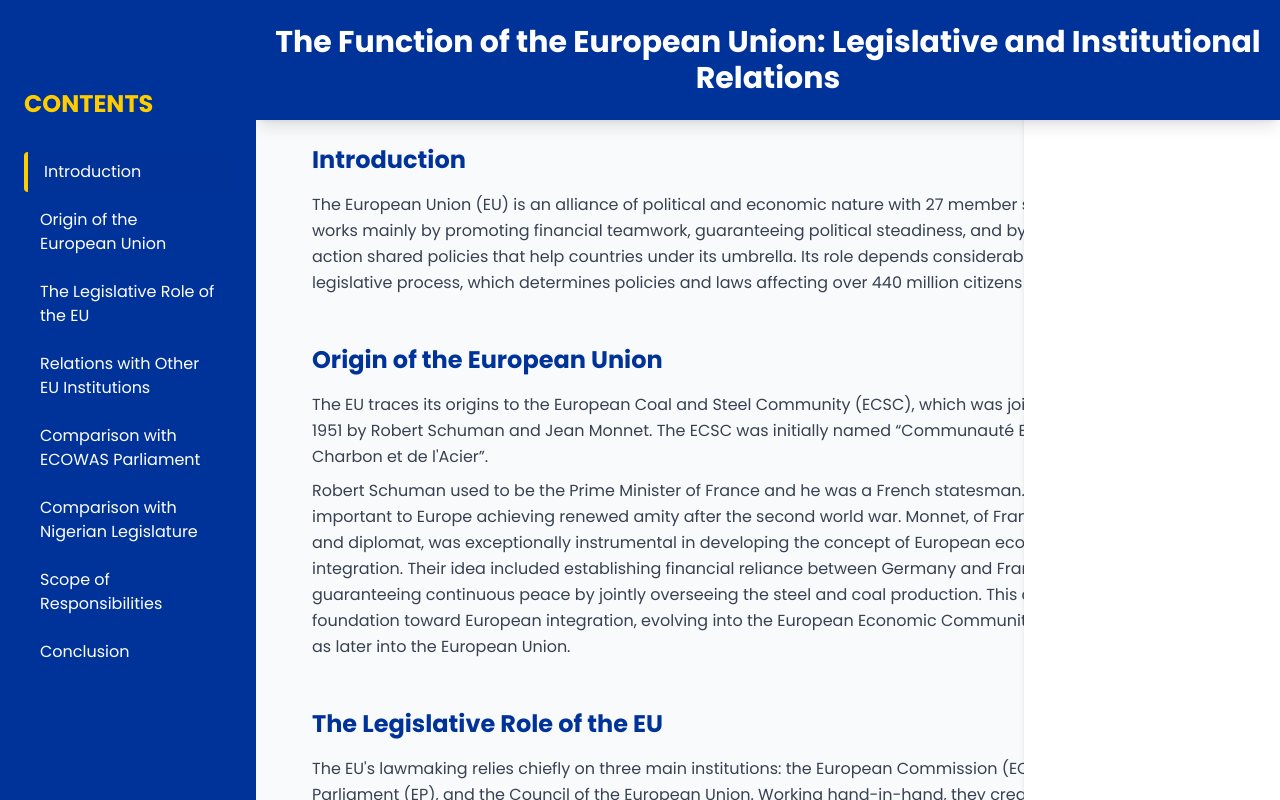
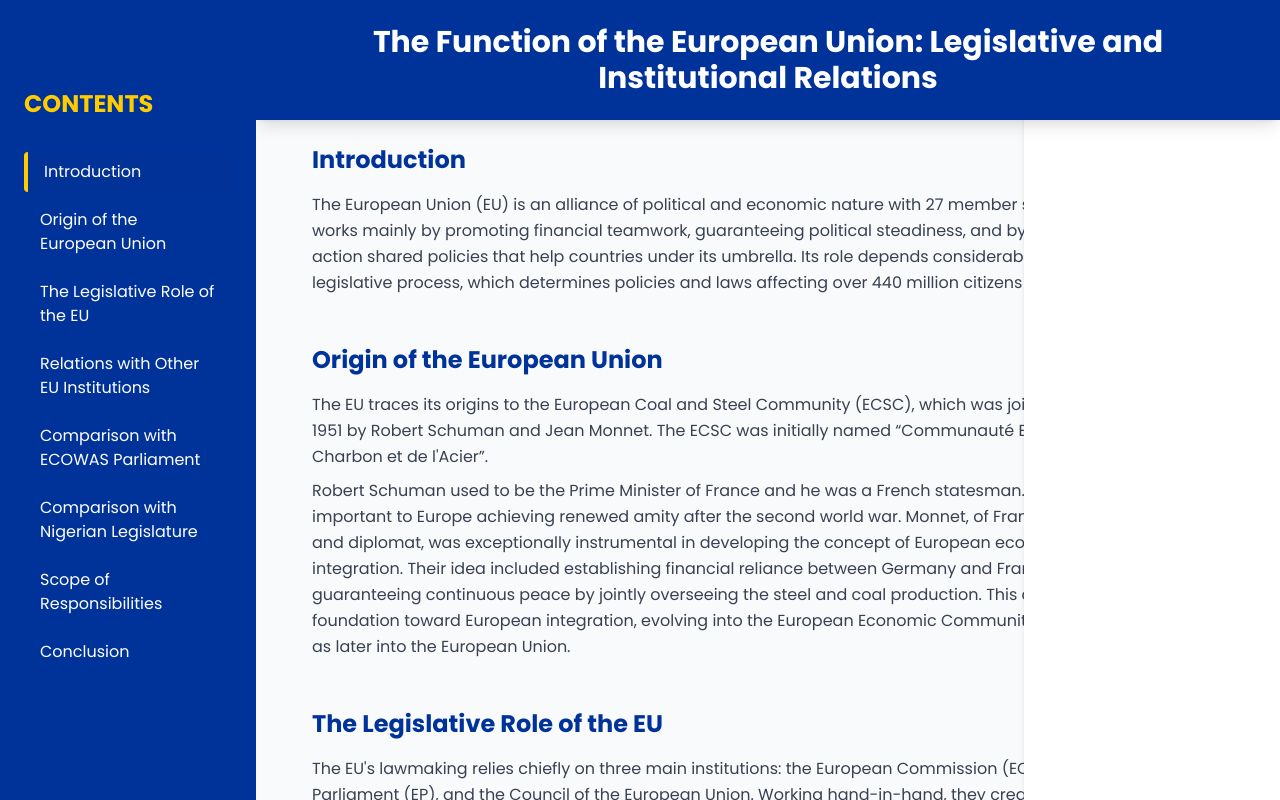
Before and after one commit to abupraise/legislations-institutions, a React (Vite) app: page / in a window 1280 px wide. Built offline with nearby package versions, Linux system fonts and the light colour scheme.

Commit message:
Updating page

```diff
--- a/src/App.tsx
+++ b/src/App.tsx
@@ -9,8 +9,8 @@
   const [activeSection, setActiveSection] = useState('introduction');
 
   useEffect(() => {
-    Events.scrollEvent.register('begin', () => {});
-    Events.scrollEvent.register('end', () => {});
+    Events.scrollEvent.register('begin', () => { });
+    Events.scrollEvent.register('end', () => { });
 
     return () => {
       Events.scrollEvent.remove('begin');
@@ -101,8 +101,8 @@
       </nav>
 
       <div className="h-screen overflow-auto flex flex-col md:ml-64 transition-all duration-300 ease-in-out">
-        <header className="sticky top-0 z-30 bg-eu-blue text-white py-6 shadow-lg flex justify-center text-center">
-          <h1 className="text-2xl md:text-3xl font-bold">
+        <header className="sticky top-0 z-30 bg-eu-blue text-white py-6 shadow-lg flex justify-center md:justify-end lg:justify-center text-center">
+          <h1 className="text-2xl md:text-3xl font-bold md:text-right lg:text-center px-6">
             The Function of the European Union: Legislative and Institutional Relations
           </h1>
         </header>
```
Lines whose indentation alone changed are shown as unchanged.
